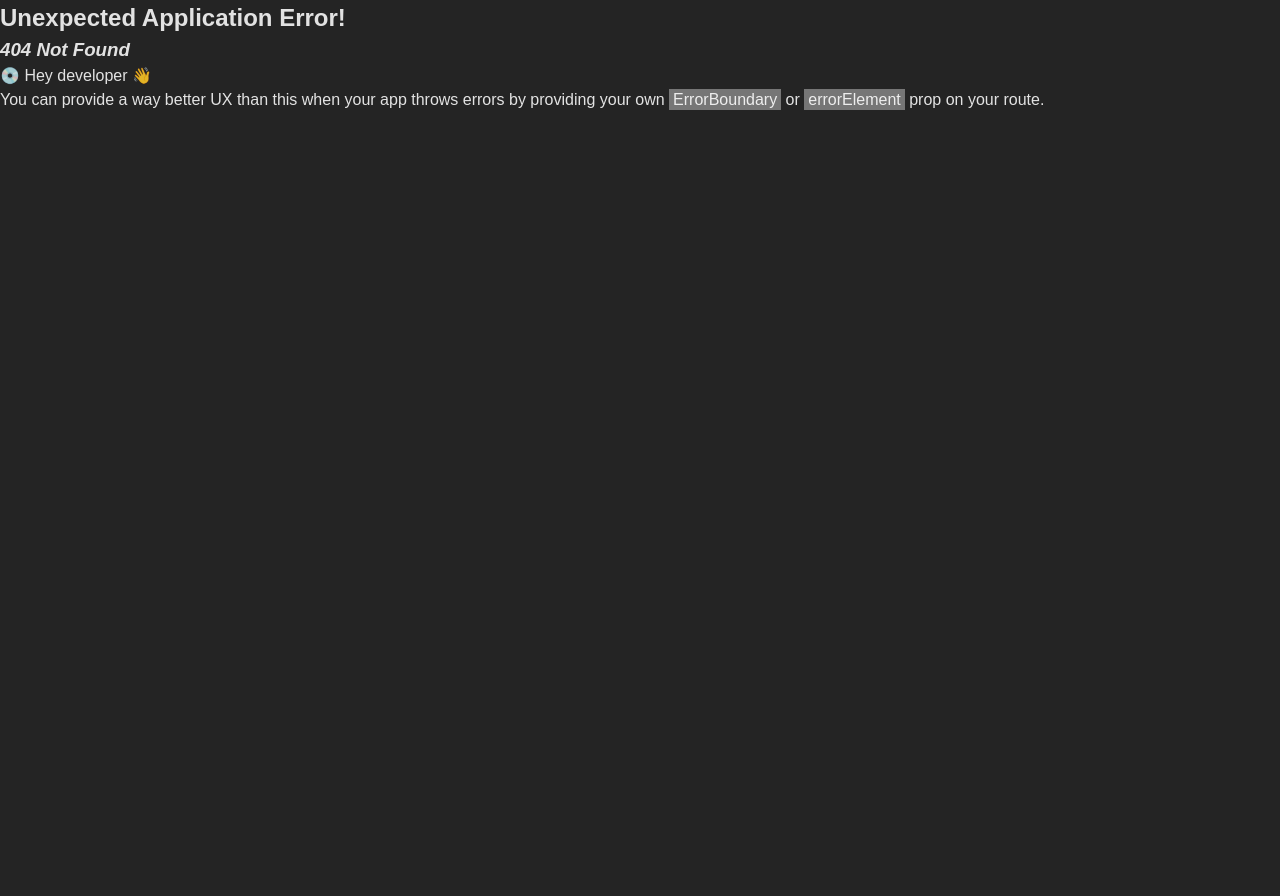
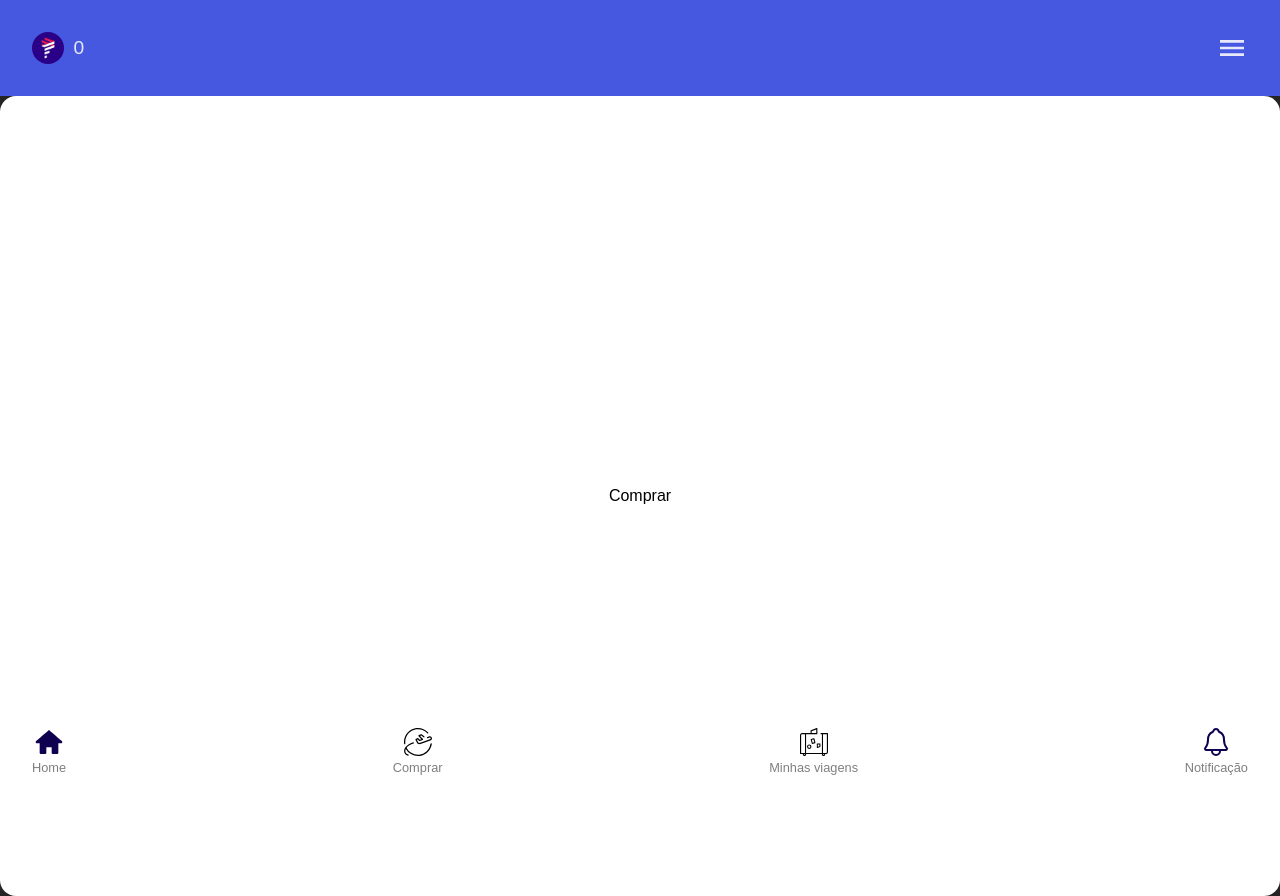
Before and after one commit to zzzBECK/latam, a React (Vite) app: page /comprar in a window 1280 px wide. Before the commit this address had no page. Before the commit the page ends 800 px from the top, so only its background shows below. Built offline with nearby package versions, Linux system fonts and the light colour scheme.

Commit message:
Add Comprar page and update Footer component

```diff
--- a/src/components/Footer/index.tsx
+++ b/src/components/Footer/index.tsx
@@ -2,6 +2,7 @@ import { TiHome } from "react-icons/ti";
 import { IoNotificationsOutline } from "react-icons/io5";
 import mundo from "../../assets/mundo.svg";
 import maleta from "../../assets/maleta.svg";
+import { NavLink } from "react-router-dom";
 
 export default function Footer() {
   return (
@@ -38,6 +39,13 @@ export default function Footer() {
         </p>
       </div>
 
+      <NavLink
+        style={{
+          textDecoration: "none",
+          color: "black",
+        }}
+        to={"/comprar"}
+      >
         <div
           style={{
             display: "flex",
@@ -64,6 +72,7 @@ export default function Footer() {
             Comprar
           </p>
         </div>
+      </NavLink>
 
       <div
         style={{
--- a/src/main.tsx
+++ b/src/main.tsx
@@ -4,6 +4,7 @@ import { RouterProvider, createBrowserRouter } from "react-router-dom";
 import App from "./App.tsx";
 import "./index.css";
 import Home from "./pages/Home/index.tsx";
+import Comprar from "./pages/Comprar/index.tsx";
 
 const router = createBrowserRouter([
   {
@@ -14,6 +15,10 @@ const router = createBrowserRouter([
         path: "/",
         element: <Home />,
       },
+      {
+        path: "/comprar",
+        element: <Comprar />,
+      },
     ],
   },
 ]);
--- /dev/null
+++ b/src/pages/Comprar/index.tsx
@@ -0,0 +1,19 @@
+export default function Comprar() {
+  return (
+    <div
+      style={{
+        display: "flex",
+        width: "100vw",
+        minHeight: "100vh",
+        justifyContent: "center",
+        alignItems: "center",
+        background: "#fff",
+        gap: "1em",
+        borderRadius: "1em",
+        color: "black",
+      }}
+    >
+      Comprar
+    </div>
+  );
+}
```
Lines whose indentation alone changed are shown as unchanged.
